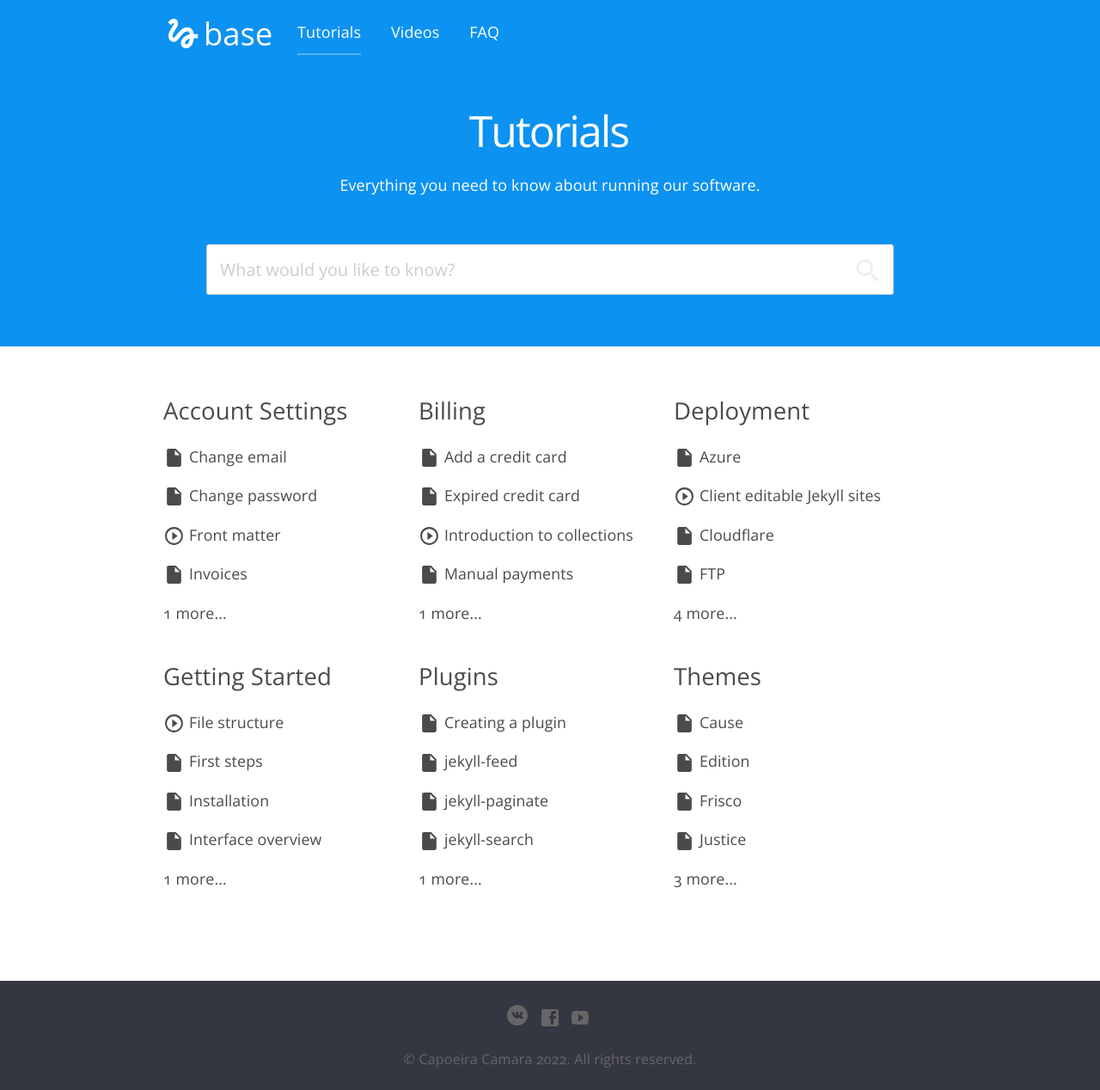
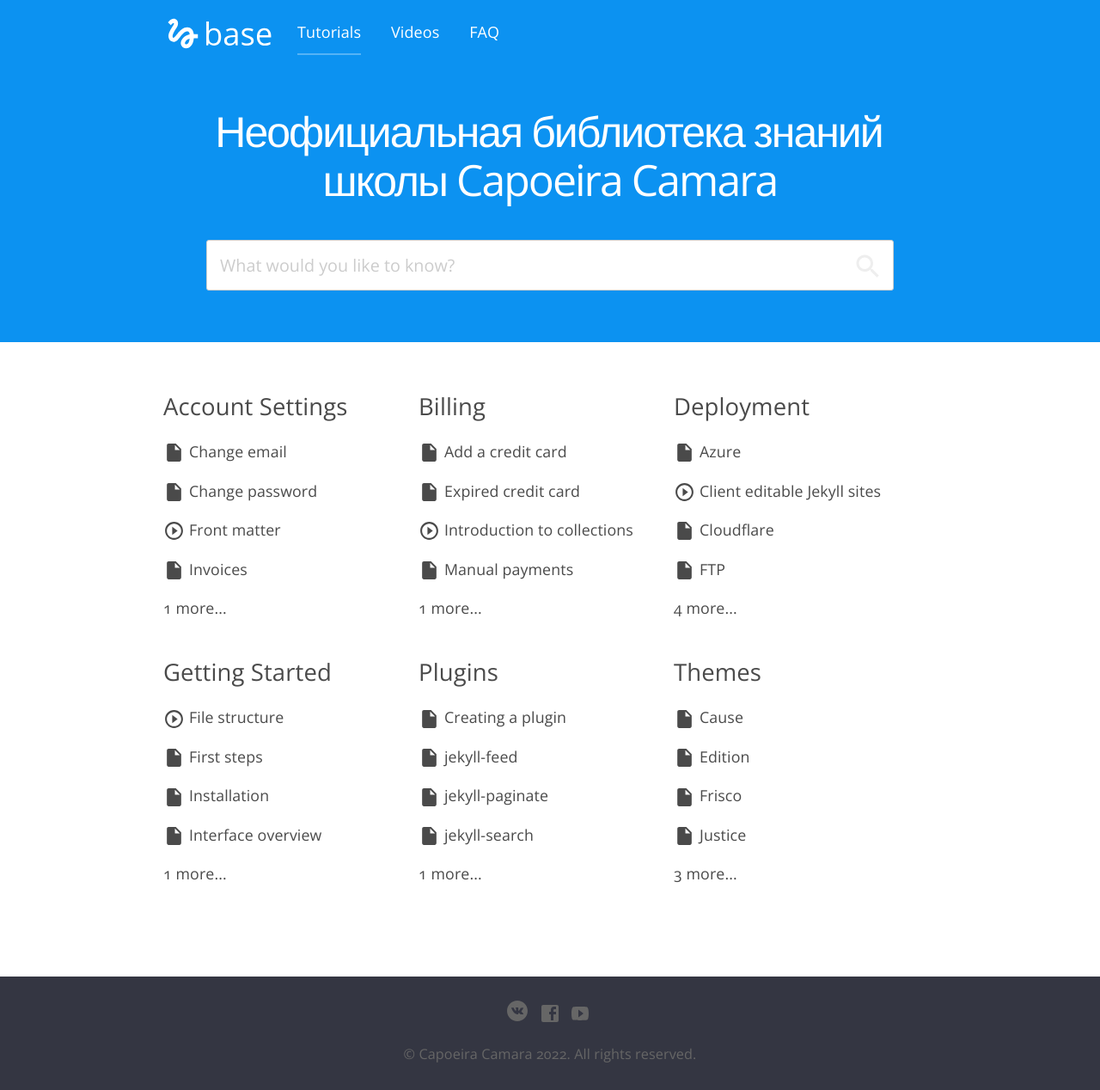
Before and after one commit to capoeiracamara/capoeiracamara.github.io, a Jekyll site: the page built from index.html, in a window 1280 px wide. Shown: the whole page at 86% size. Built offline with Jekyll 4.4.1, drawn with Linux system fonts in a browser that asks for light colours; nearby versions of some CDN libraries.

Commit message:
Update default.html

```diff
--- a/_layouts/default.html
+++ b/_layouts/default.html
@@ -34,8 +34,7 @@
 					{% include navigation.html %}
 				</section>
 				<section class="hero_search">
-					<h1>Tutorials</h1>
-					<p>Everything you need to know about running our software.</p>
+					<h1>Неофициальная библиотека знаний школы Capoeira Camara</h1>
 					{% include search.html %}
 				</section>
 			</div>
```
